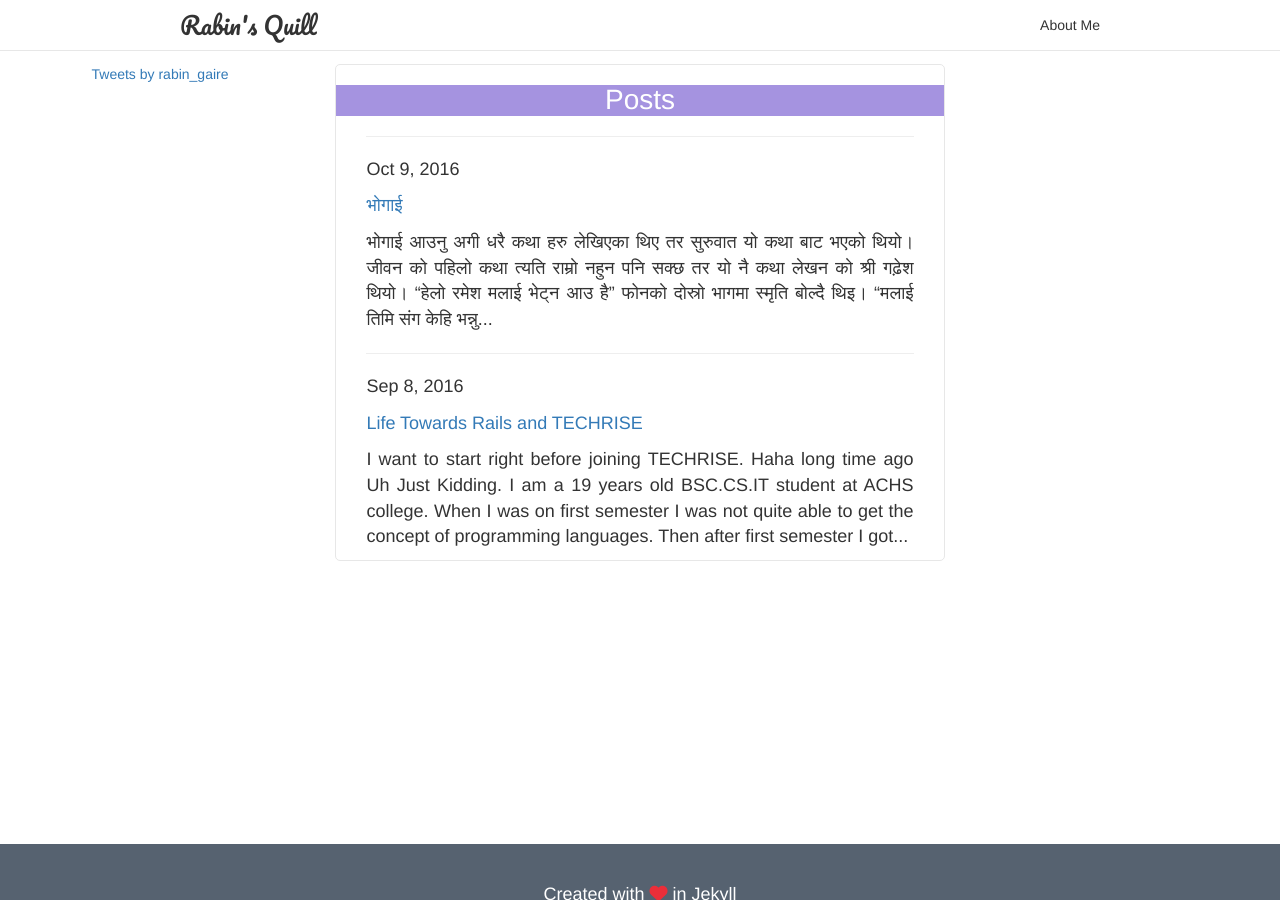
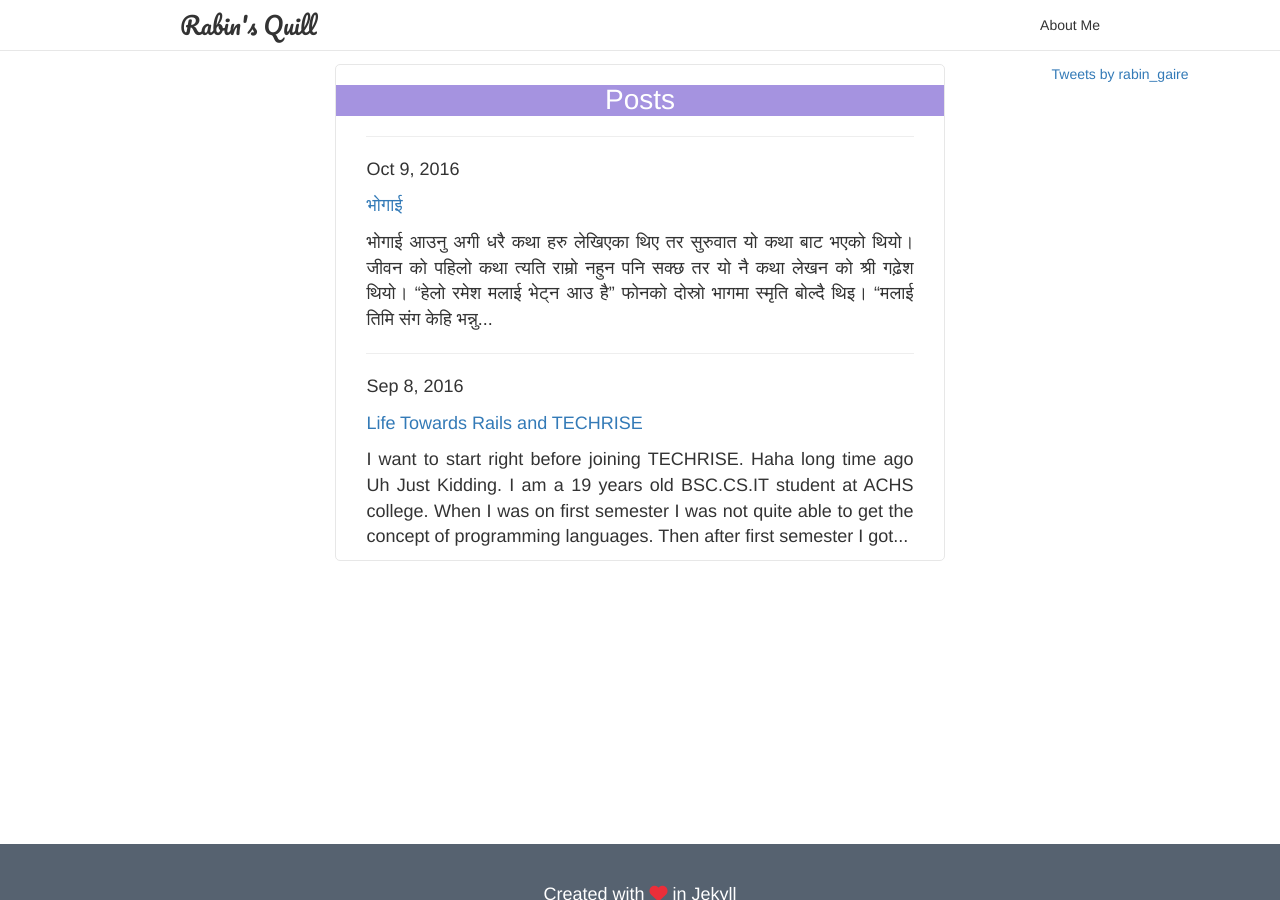
Before and after one commit to rabingaire/rabingaire.github.io, a Jekyll site: the page built from index.html, in a window 1280 px wide and 900 px high. Built offline with Jekyll 4.4.1, drawn with Linux system fonts in a browser that asks for light colours; nearby versions of some CDN libraries; comment, search, counter and statistics services are not loaded.

Commit message:
minor changes

```diff
--- a/_layouts/default.html
+++ b/_layouts/default.html
@@ -6,13 +6,15 @@
     {% include navbar.html %}
 
     <div class="container-fluid main-data">
-      <div class="col-md-3 text-center">
-        {% include twitter_embedded.html %}
+      <div class="col-md-3">
+
       </div>
       <div class="col-md-6 page-content">
         {{ content }}
       </div>
-      <div class="col-md-3"></div>
+      <div class="col-md-3 text-center">
+        {% include twitter_embedded.html %}
+      </div>
     </div>
     </div>
     {% include footer.html %}
```
Also changed, not shown: _sass/_post.scss (line endings or trailing spaces).
